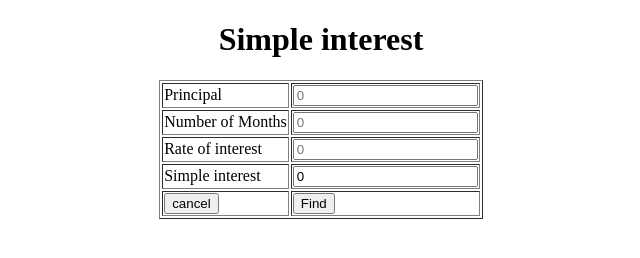
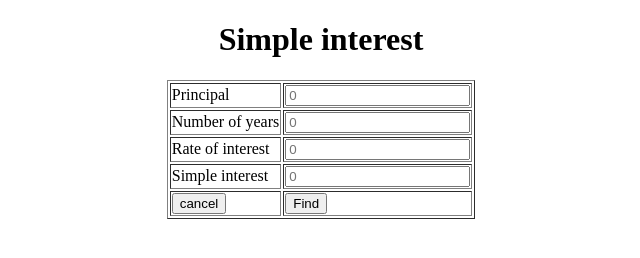
Before and after one commit to ebipaul/Web-page2, a plain HTML site: page si.html in a window 1280 px wide. Both pictures are taken after a click on the button "Find". Shown: the whole page, without its empty margins (319-959 px from the left). Drawn offline with Linux system fonts and the light colour scheme.

Commit message:
Update si.html

```diff
--- a/si.html
+++ b/si.html
@@ -10,9 +10,9 @@
         p = isNaN (p) ? 0 : p;
 
 
-        let n =numn.value;
-        n = parseInt(n);
-        n = isNaN (n) ? 0 : n;
+        let y =numy.value;
+        y = parseInt(y);
+        y = isNaN (y) ? 0 : y;
 
 
         let r =numr.value;
@@ -21,7 +21,7 @@
 
 
 
-        let si = p*n*r/100;
+        let si = p*y*r/100;
         numsi.value=si;
 
 
@@ -40,8 +40,8 @@
             <td><input type="text" id="nump" placeholder="0" /></td>
         </tr>
         <tr>
-            <td>Number of Months </td>
-            <td><input type="text" id="numn" placeholder="0" /></td>
+            <td>Number of years </td>
+            <td><input type="text" id="numny" placeholder="0" /></td>
         </tr>
         <tr>
             <td>Rate of interest</td>
```
